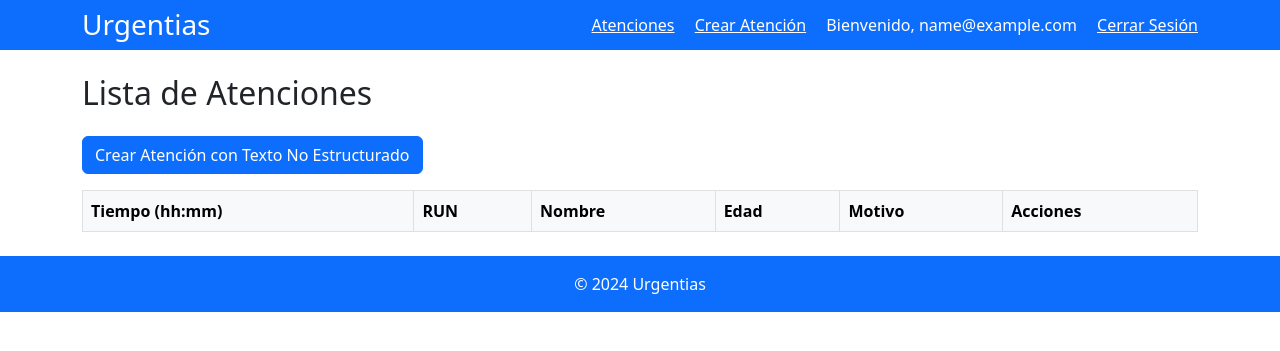
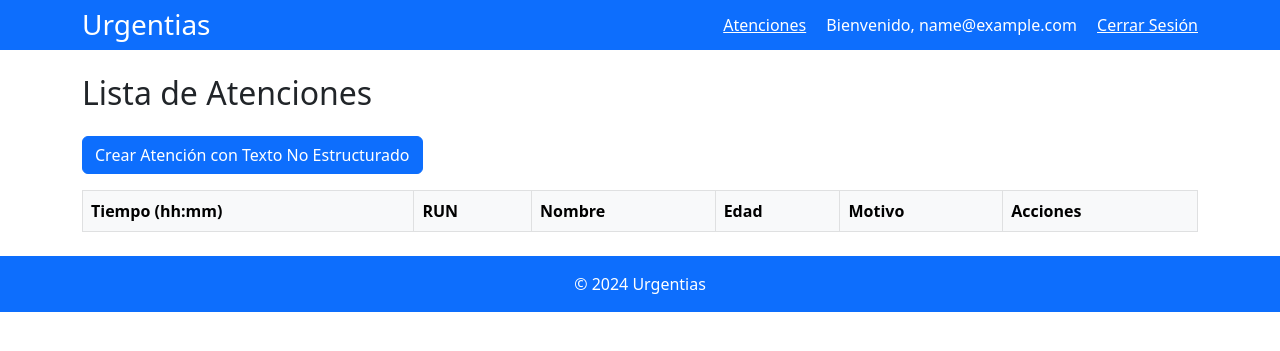
Before and after one commit to felix-antonio-sl/urgentias, a Flask app: page / in a window 1280 px wide. Shown: the top 351 px of the page. Run offline with Flask 3, Linux system fonts and the light colour scheme; the visitor is signed in with stand-in values (Sample User, id 1); data that the repository does not hold is empty; some libraries are stand-ins or nearby versions.

Commit message:
eliminado crear atencion con rit

```diff
--- a/app/forms.py
+++ b/app/forms.py
@@ -1,12 +1,6 @@
 from flask_wtf import FlaskForm
 from wtforms import StringField, TextAreaField, SubmitField, PasswordField, BooleanField
 from wtforms.validators import DataRequired, Length, Email, EqualTo
-
-
-class CrearAtencionForm(FlaskForm):
-    run = StringField("RUN del Paciente", validators=[DataRequired(), Length(max=12)])
-    submit = SubmitField("Crear Atención")
-
 
 class ActualizarHistoriaForm(FlaskForm):
     historia = TextAreaField("Historia Clínica", validators=[DataRequired()])
--- a/app/routes/main.py
+++ b/app/routes/main.py
@@ -17,7 +17,6 @@ from ..utils import (
     procesar_texto_no_estructurado,
 )
 from ..forms import (
-    CrearAtencionForm,
     ActualizarHistoriaForm,
     ActualizarDetalleForm,
     ProcesarHistoriaBrutoForm,
@@ -57,32 +56,6 @@ def lista_atenciones():
         form_cerrar=form_cerrar,
         form_procesar_texto=form_procesar_texto,  # Pasa el formulario al template
     )
-
-
-@main.route("/crear_atencion", methods=["GET", "POST"])
-@login_required
-def crear_atencion():
-    form = CrearAtencionForm()
-    if form.validate_on_submit():
-        run = form.run.data
-        if not Paciente.validar_run(run):
-            flash("RUN inválido. Por favor, verifica el formato.", "error")
-            return redirect(url_for("main.crear_atencion"))
-
-        paciente = Paciente.query.filter_by(run=run).first()
-        if not paciente:
-            flash(
-                "Paciente no encontrado. Por favor, utiliza el modal para crear una atención con texto no estructurado.",
-                "error",
-            )
-            return redirect(url_for("main.crear_atencion"))
-        atencion = Atencion(paciente_id=paciente.id)
-        db.session.add(atencion)
-        db.session.commit()
-        flash("Atención creada exitosamente.", "success")
-        return redirect(url_for("main.lista_atenciones"))
-    return render_template("crear_atencion.html", form=form)
-
 
 @main.route("/detalle_atencion/<string:atencion_id>", methods=["GET", "POST"])
 @login_required
--- a/app/templates/base.html
+++ b/app/templates/base.html
@@ -18,7 +18,6 @@
       <nav>
         <a class="me-3 text-white" href="{{ url_for('main.lista_atenciones') }}">Atenciones</a>
         {% if current_user.is_authenticated %}
-        <a class="me-3 text-white" href="{{ url_for('main.crear_atencion') }}">Crear Atención</a>
         <span class="text-white">Bienvenido, {{ current_user.email }}</span>
         <a class="ms-3 text-white" href="{{ url_for('auth.logout') }}">Cerrar Sesión</a>
         {% else %}
```
Also changed, not shown: app/templates/crear_atencion.html (deleted, +0 -15 lines).
